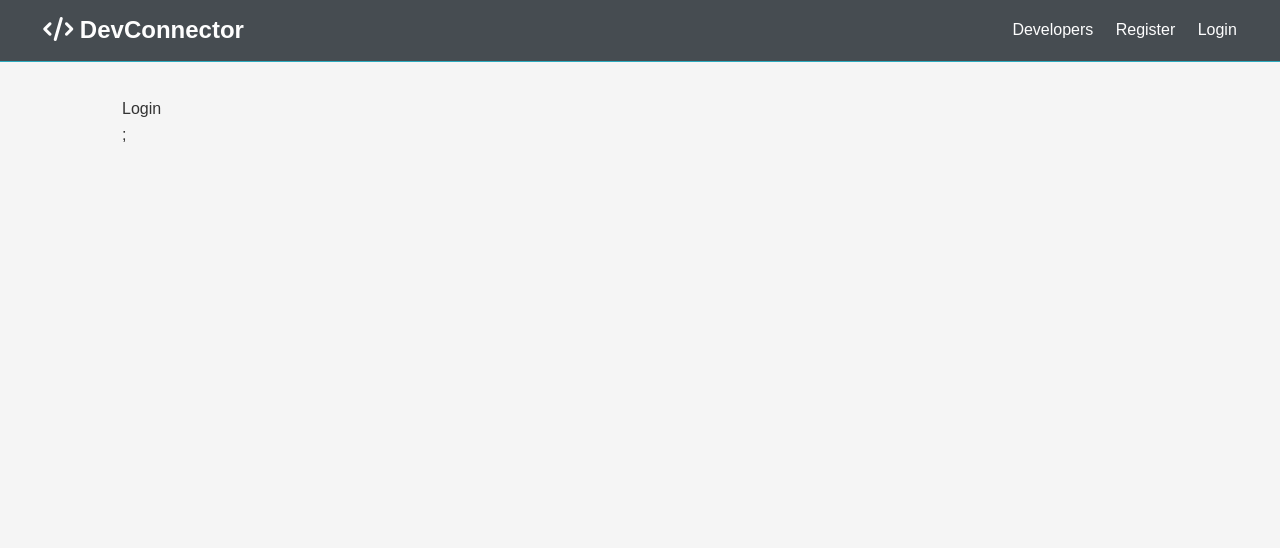
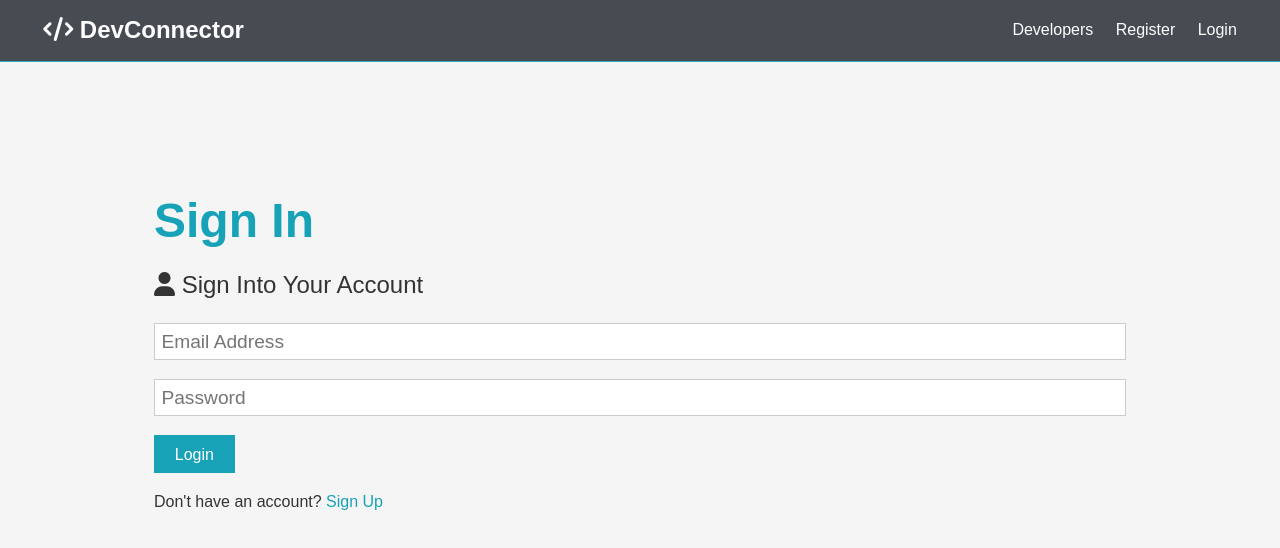
Before and after one commit to Michal-Radomski/MERN_Social_App, a React (Create React App) app in the folder client/: page /login in a window 1280 px wide. Shown: the top 548 px of the page. Built offline with nearby package versions, Linux system fonts and the light colour scheme.

Commit message:
Login form done

```diff
--- a/client/src/components/auth/Login.tsx
+++ b/client/src/components/auth/Login.tsx
@@ -1,9 +1,50 @@
 import React from "react";
+import {Link} from "react-router-dom";
 
 const Login = (): JSX.Element => {
+  const [formData, setFormData] = React.useState<User>({
+    email: "",
+    password: "",
+  });
+
+  const {email, password} = formData;
+
+  const onChange = (event: React.ChangeEvent<HTMLInputElement>) =>
+    setFormData({...formData, [event.target.name]: event.target.value});
+
+  const onSubmit = async (event: React.SyntheticEvent) => {
+    event.preventDefault();
+    console.log(formData);
+  };
+
   return (
     <React.Fragment>
-      <div>Login</div>;
+      <section className="container">
+        <h1 className="large text-primary">Sign In</h1>
+        <p className="lead">
+          <i className="fas fa-user" /> Sign Into Your Account
+        </p>
+        <form className="form" onSubmit={onSubmit}>
+          <div className="form-group">
+            <input type="email" placeholder="Email Address" name="email" value={email} onChange={onChange} />
+          </div>
+          <div className="form-group">
+            <input
+              type="password"
+              placeholder="Password"
+              name="password"
+              value={password}
+              onChange={onChange}
+              minLength={8}
+            />
+          </div>
+
+          <input type="submit" className="btn btn-primary" value="Login" />
+        </form>
+        <p className="my-1">
+          Don't have an account? <Link to="/register">Sign Up</Link>
+        </p>
+      </section>
     </React.Fragment>
   );
 };
--- a/client/src/components/auth/Register.tsx
+++ b/client/src/components/auth/Register.tsx
@@ -1,5 +1,6 @@
 import React from "react";
 import {Link} from "react-router-dom";
+// import axios from "axios"; //* Action moved to Redux
 
 const Register = (): JSX.Element => {
   const [formData, setFormData] = React.useState<User>({
@@ -14,6 +15,34 @@ const Register = (): JSX.Element => {
   const onChange = (event: React.ChangeEvent<HTMLInputElement>) =>
     setFormData({...formData, [event.target.name]: event.target.value});
 
+  //* Action moved to Redux - onSubmit V1
+  // const onSubmit = async (event: React.SyntheticEvent) => {
+  //   event.preventDefault();
+  //   if (password !== password2) {
+  //     console.log("Passwords do not match", "danger");
+  //   } else {
+  //     // console.log(formData);
+  //     const newUser = {
+  //       name: name,
+  //       email: email,
+  //       password: password,
+  //     };
+
+  //     try {
+  //       const config = {
+  //         headers: {
+  //           "Content-Type": "application/json",
+  //         },
+  //       };
+  //       const body = JSON.stringify(newUser);
+  //       const res = await axios.post("/api/users", body, config);
+  //       console.log("res.data:", res.data);
+  //     } catch (error) {
+  //       console.error((error as CustomError).response.data);
+  //     }
+  //   }
+  // };
+  //* onSubmit - V2
   const onSubmit = async (event: React.SyntheticEvent) => {
     event.preventDefault();
     if (password !== password2) {
@@ -39,10 +68,24 @@ const Register = (): JSX.Element => {
             <small className="form-text">This site uses Gravatar so if you want a profile image, use a Gravatar email</small>
           </div>
           <div className="form-group">
-            <input type="password" placeholder="Password" name="password" value={password} onChange={onChange} />
+            <input
+              type="password"
+              placeholder="Password"
+              name="password"
+              value={password}
+              onChange={onChange}
+              minLength={8}
+            />
           </div>
           <div className="form-group">
-            <input type="password" placeholder="Confirm Password" name="password2" value={password2} onChange={onChange} />
+            <input
+              type="password"
+              placeholder="Confirm Password"
+              name="password2"
+              value={password2}
+              onChange={onChange}
+              minLength={8}
+            />
           </div>
           <input type="submit" className="btn btn-primary" value="Register" />
         </form>
```
Also changed, not shown: client/src/Interfaces.d.ts (+7 -1 lines).
